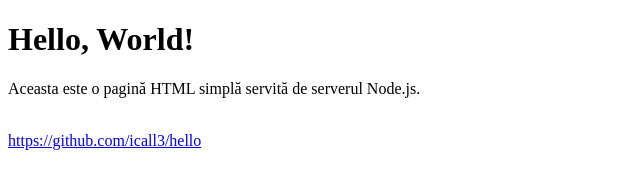
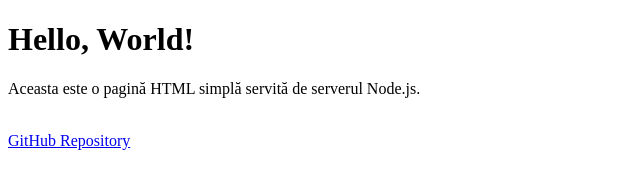
Before and after one commit to patrickaxinte/hello, a website: page public/index.html in a window 1280 px wide. Shown: the whole page, without its empty margins (0-640 px from the left). Drawn offline with Linux system fonts and the light colour scheme.

Commit message:
Update index.html

```diff
--- a/public/index.html
+++ b/public/index.html
@@ -9,6 +9,6 @@
     <h1>Hello, World!</h1>
     <p>Aceasta este o pagină HTML simplă servită de serverul Node.js.</p>
     <br/>
-    <a href="https://github.com/icall3/hello">https://github.com/icall3/hello</a>
+    <a href="https://github.com/patrickaxinte/hello">GitHub Repository</a>
 </body>
 </html>
```
